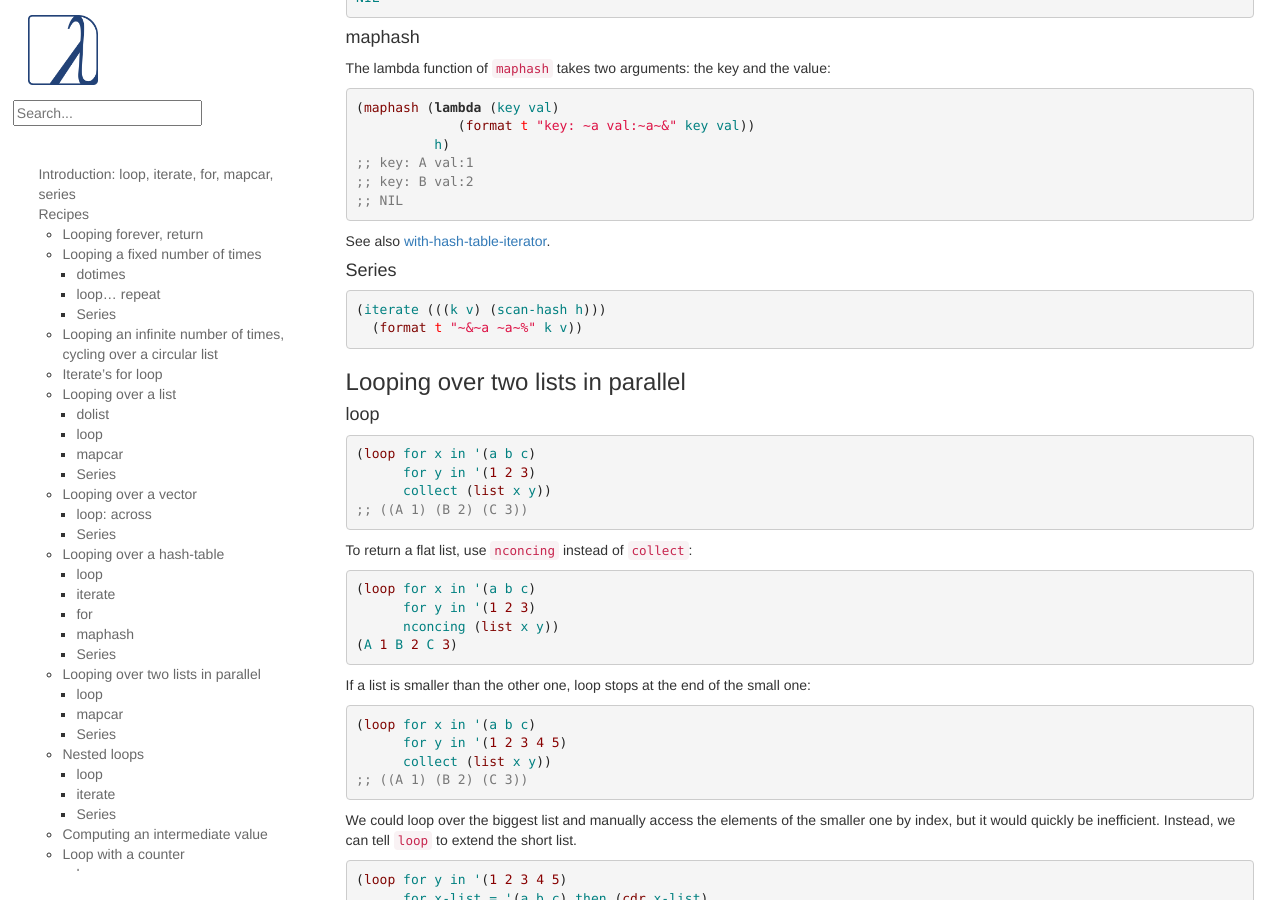
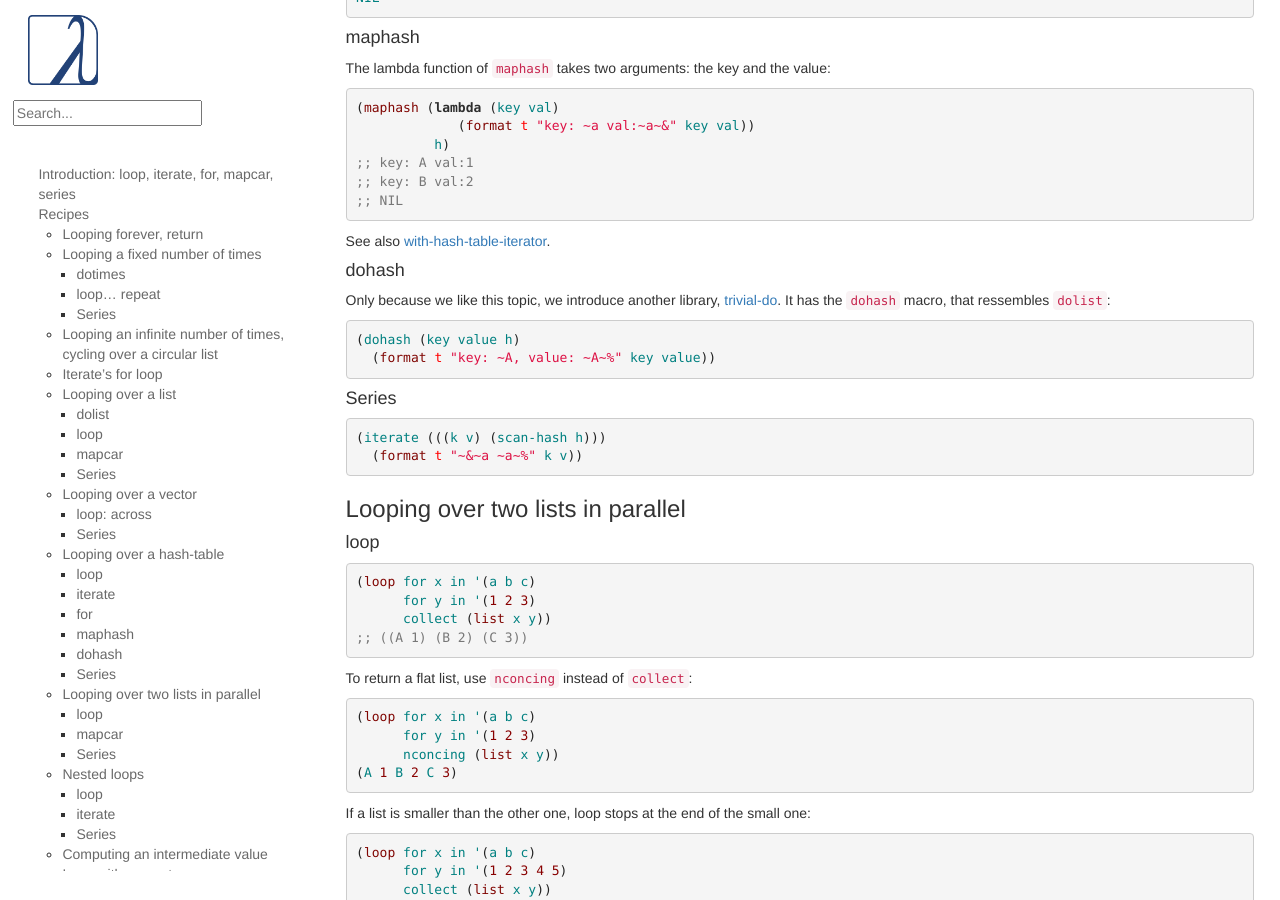
Before and after one commit to LispCookbook/cl-cookbook, a Jekyll site: the page built from iteration.md, in a window 1280 px wide and 900 px high, scrolled down 6479 px. Built offline with Jekyll 4.4.1, drawn with Linux system fonts in a browser that asks for light colours.

Commit message:
iteration: dohash (library)

```diff
--- a/iteration.md
+++ b/iteration.md
@@ -461,6 +461,15 @@ value:
 ~~~
 
 See also [with-hash-table-iterator](http://www.lispworks.com/documentation/HyperSpec/Body/m_w_hash.htm).
+
+#### dohash
+
+Only because we like this topic, we introduce another library, [trivial-do](https://github.com/yitzchak/trivial-do/). It has the `dohash` macro, that ressembles `dolist`:
+
+~~~lisp
+(dohash (key value h)
+  (format t "key: ~A, value: ~A~%" key value))
+~~~
 
 #### Series
 ~~~lisp
```
